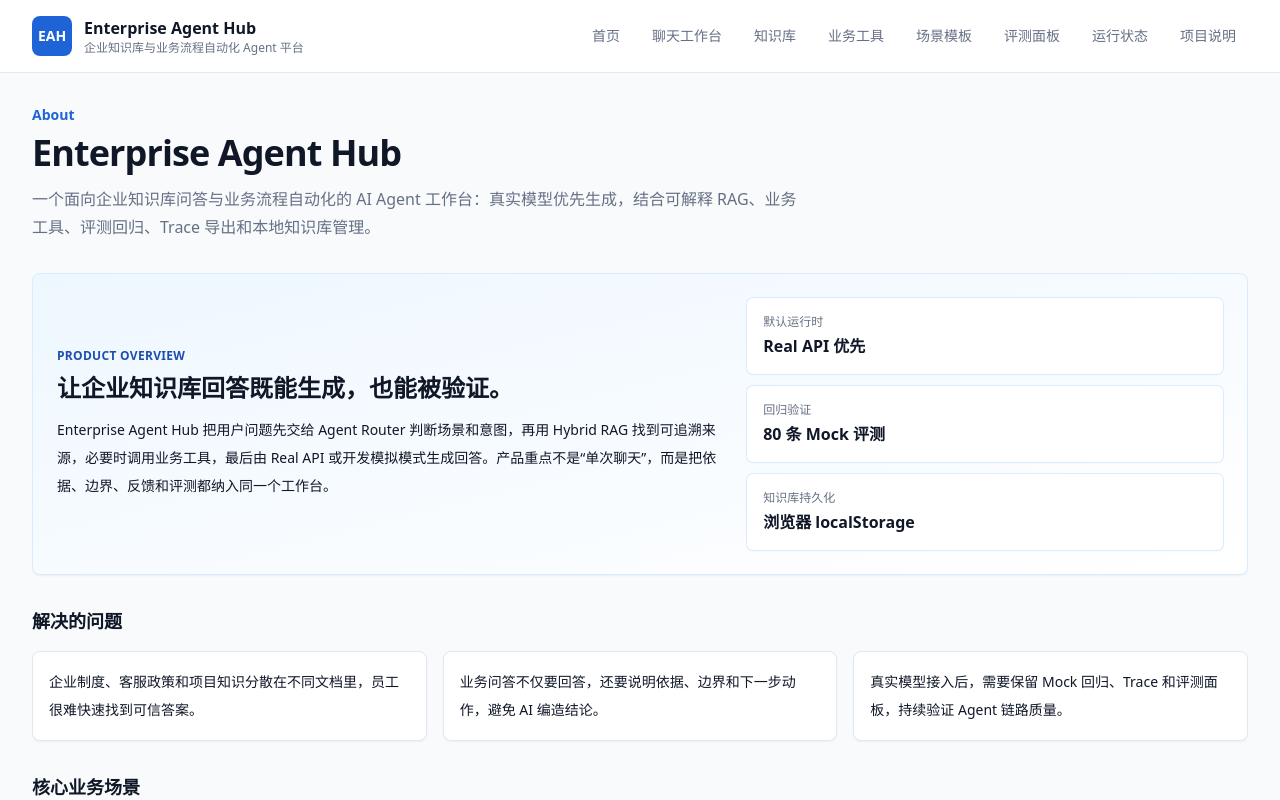
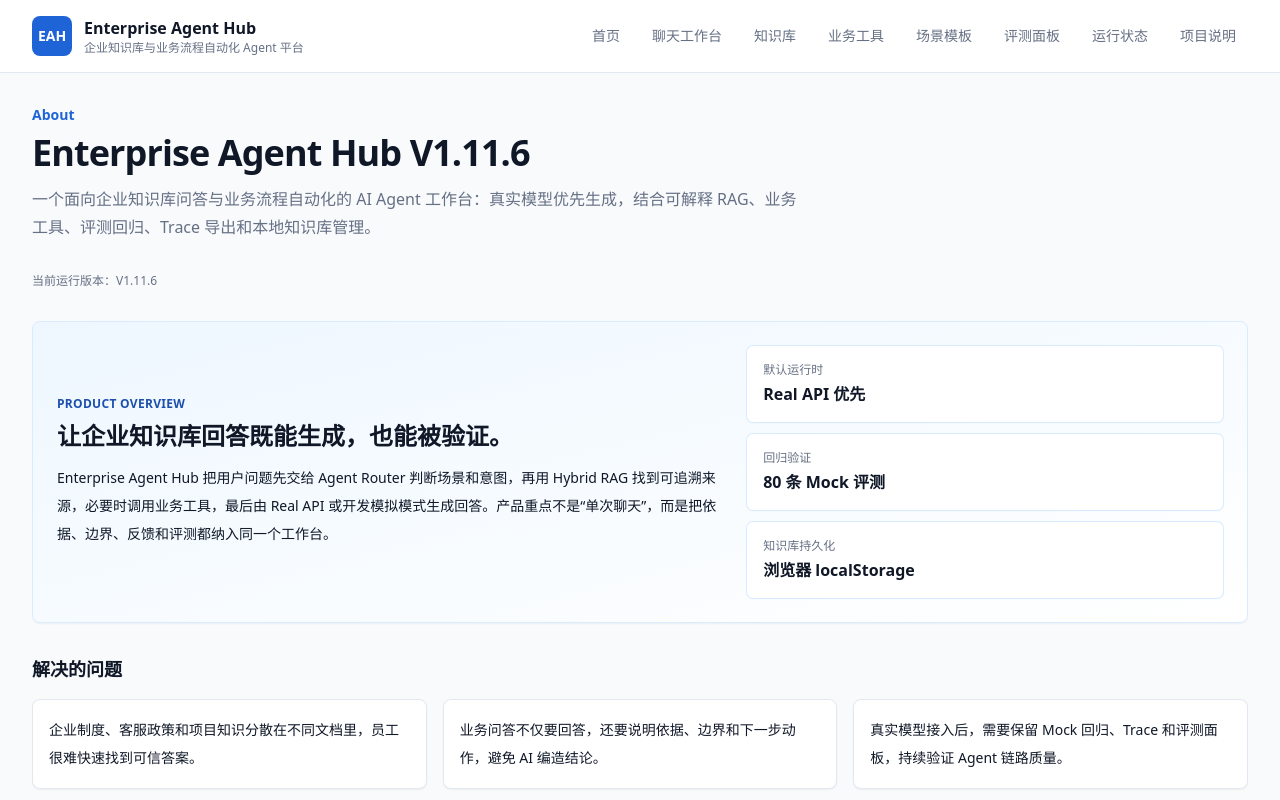
Before and after one commit to YINGASA/enterprise-agent-hub, a Next.js app: page /about in a window 1280 px wide. Shown: the top 800 px of the page. Built offline with nearby package versions, Linux system fonts and the light colour scheme.

Commit message:
v1.11.6: update dependency security and version consistency

```diff
--- a/src/app/about/page.tsx
+++ b/src/app/about/page.tsx
@@ -1,5 +1,6 @@
 import { PageHeader } from "@/components/PageHeader";
 import Link from "next/link";
+import { appVersionLabel, buildCommit } from "@/lib/appVersion";
 
 const capabilities = [
   "4 个系统内置 Knowledge Packs，覆盖企业制度、电商售后、招聘匹配和 AI 工程规范",
@@ -63,9 +64,10 @@ export default function AboutPage() {
     <div className="space-y-8 overflow-x-hidden">
       <PageHeader
         eyebrow="About"
-        title="Enterprise Agent Hub"
+        title={appVersionLabel}
         description="一个面向企业知识库问答与业务流程自动化的 AI Agent 工作台：真实模型优先生成，结合可解释 RAG、业务工具、评测回归、Trace 导出和本地知识库管理。"
       />
+      <p className="-mt-5 text-xs text-ink-500">当前运行版本：V1.11.6{buildCommit ? ` · 构建 ${buildCommit}` : ""}</p>
       <section className="rounded-lg border border-brand-100 bg-gradient-to-br from-brand-50 to-white p-6 shadow-sm">
         <div className="grid gap-6 lg:grid-cols-[1.4fr_1fr] lg:items-center">
           <div>
--- a/src/app/ops/page.tsx
+++ b/src/app/ops/page.tsx
@@ -2,6 +2,7 @@
 
 import { useState } from "react";
 import { PageHeader } from "@/components/PageHeader";
+import { appVersion, buildCommit } from "@/lib/appVersion";
 import type { OpsDistributionItem, OpsSummary } from "@/lib/ops/storage";
 
 function percent(value: number) {
@@ -124,9 +125,10 @@ export default function OpsPage() {
     <div className="space-y-6">
       <PageHeader
         eyebrow="Operations"
-        title="Agent 运行分析"
+        title={`Agent 运行分析 · V${appVersion}`}
         description="查看在线调用质量、反馈表现、错误分布与最近 full Mock 评测结果。页面受服务端口令保护，仅返回聚合后的安全统计。"
       />
+      <p className="-mt-4 text-xs text-ink-500">当前运行版本：V{appVersion}{buildCommit ? ` · 构建 ${buildCommit}` : ""}</p>
 
       <section className="rounded-lg border border-slate-200 bg-white p-5 shadow-sm">
         <h2 className="font-semibold text-ink-900">访问口令</h2>
--- /dev/null
+++ b/src/lib/appVersion.ts
@@ -0,0 +1,12 @@
+export const appVersion = "1.11.6";
+
+export const releaseChannel = process.env.NODE_ENV === "production" ? "production" : "development";
+
+export function toSafeBuildCommit(value: string | undefined) {
+  const normalized = value?.trim() ?? "";
+  return /^[a-f0-9]{7,40}$/i.test(normalized) ? normalized.slice(0, 7).toLowerCase() : undefined;
+}
+
+export const buildCommit = toSafeBuildCommit(process.env.NEXT_PUBLIC_EAH_BUILD_COMMIT);
+
+export const appVersionLabel = `Enterprise Agent Hub V${appVersion}`;
```
Also changed, not shown: package.json (+6 -5 lines), 3 other files (tests, documents, lock files or other folders).
